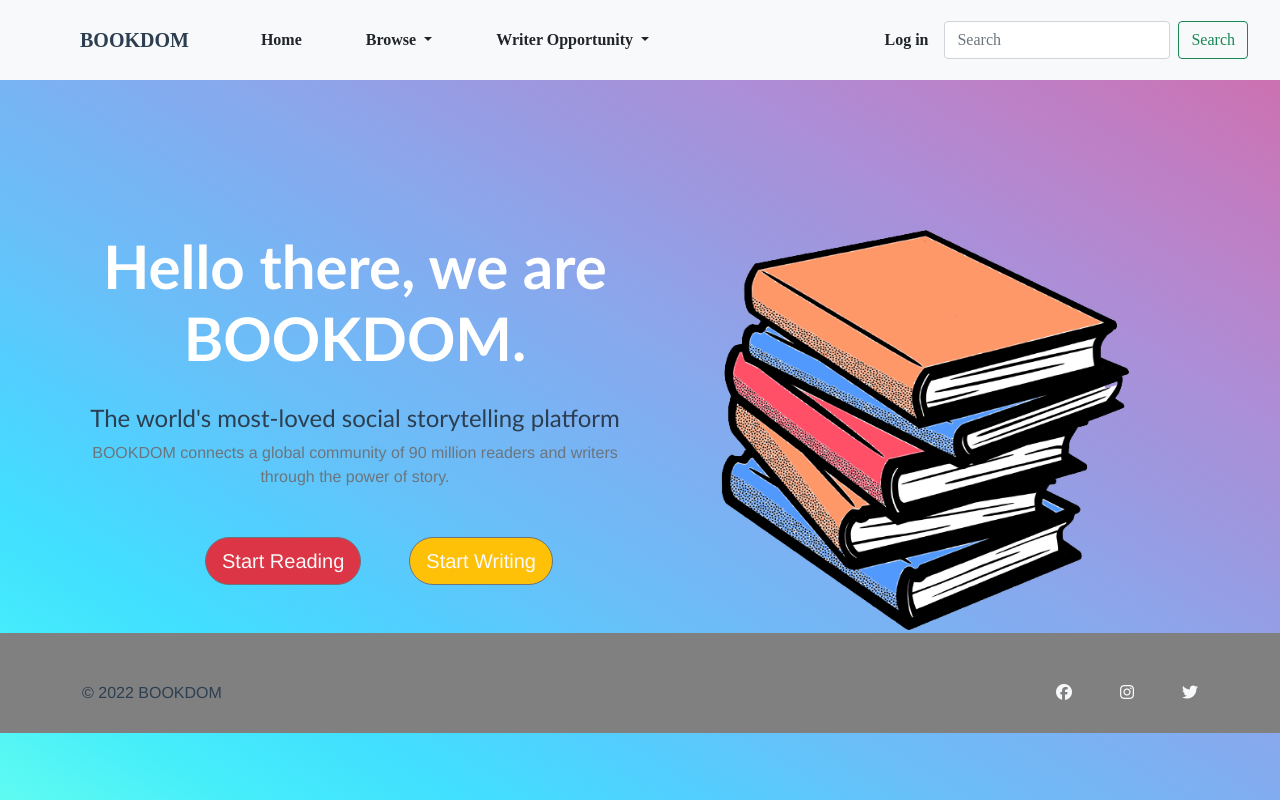
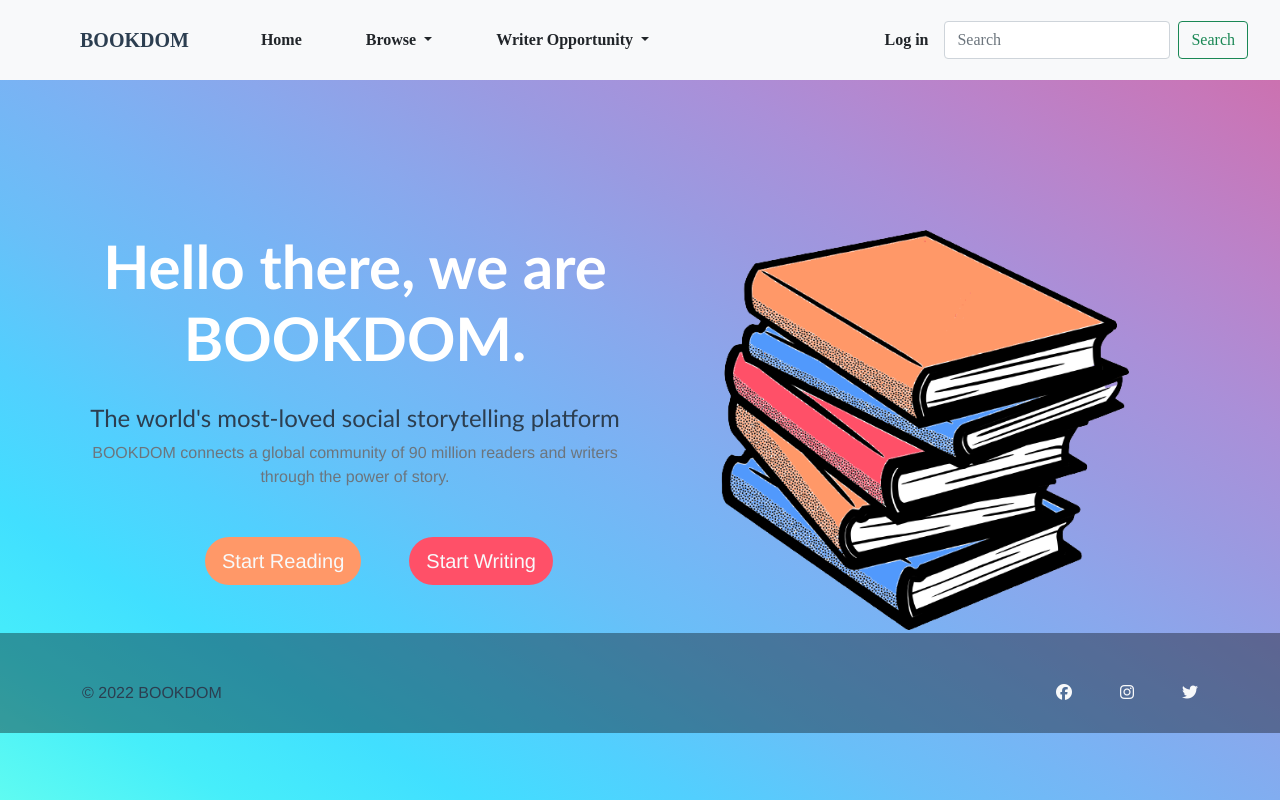
Before and after one commit to AbuBakrKhan24/BookShop, a Vue app: page / in a window 1280 px wide. Built offline with nearby package versions, Linux system fonts and the light colour scheme.

Commit message:
styling added

```diff
--- a/src/components/Landing.vue
+++ b/src/components/Landing.vue
@@ -10,8 +10,8 @@
         <p class="text-muted mt-2">BOOKDOM connects a global community of 90 million readers and writers through the power of story.</p>
 
         <div class="buttons d-flex justify-content-center mt-5 mb-5">
-          <button type="button" class="btn btn-danger btn-outline-secondary btn-lg ms-5 text-light rounded-pill">Start Reading</button>
-          <button type="button" class="btn btn-warning btn-outline-secondary btn-lg ms-5 text-light rounded-pill">Start Writing</button>
+          <button type="button" class="read btn btn-lg ms-5 text-light rounded-pill">Start Reading</button>
+          <button type="button" class="write btn btn-lg ms-5 text-light rounded-pill">Start Writing</button>
         </div>
       </div>
       <div class="col">
@@ -92,9 +92,27 @@ img {
   height: 50vh;
 }
 
+button.read {
+  background-color: rgba(255, 152, 104);
+}
+
+button.read:hover {
+  background-color: rgba(81, 153, 252);
+}
+
+button.write {
+  background-color: rgba(255, 80, 104);
+}
+
+button.write:hover {
+  background-color: rgba(81, 153, 252);
+}
+
 #footer {
   height: 100px;
-  background-color: grey;
+  /* background-color: grey; */
+  background-color: rgba(0,0,0,.367);
+  position: relative;
 }
 /* h3 {
   margin: 40px 0 0;
```
